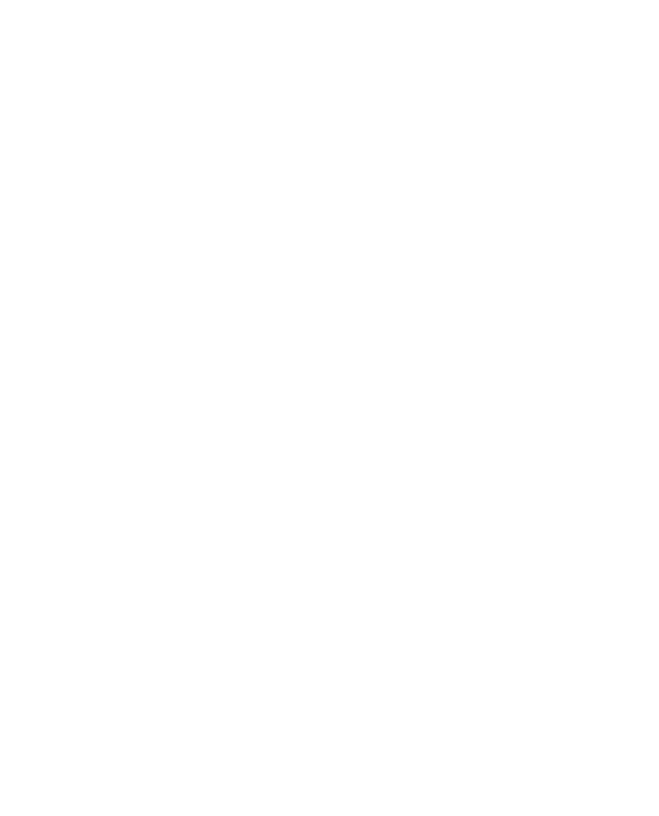
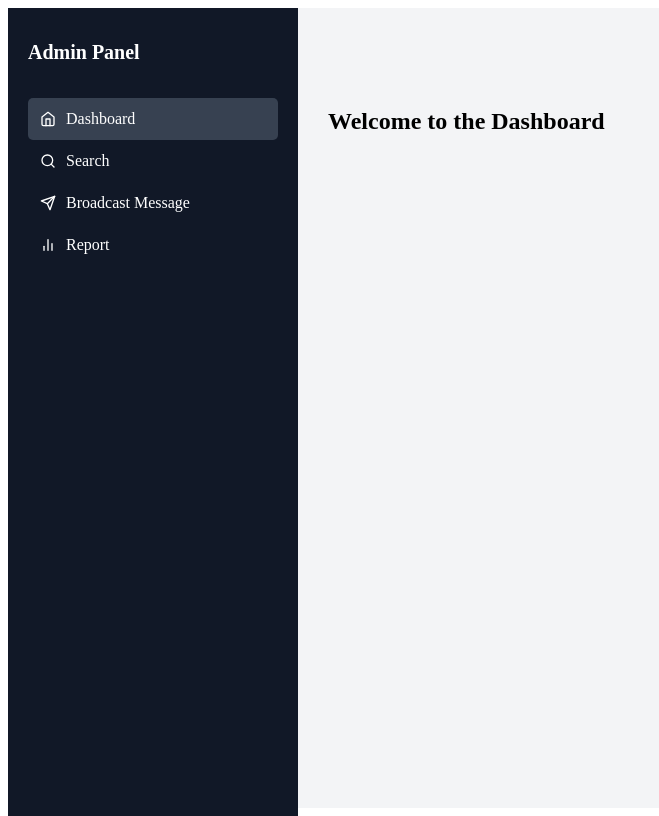
Before and after one commit to salistack/Meetzy, a React (Vite) app in the folder frontend/: page /admin/AdminDashboard in a window 1280 px wide. Before the commit this address had no page. Shown: the whole page, without its empty margins (0-659 px from the left). Built offline with nearby package versions, Linux system fonts and the light colour scheme.

Commit message:
admin dashbord

```diff
--- a/frontend/src/App.jsx
+++ b/frontend/src/App.jsx
@@ -10,7 +10,7 @@ function App() {
       <Header />
 
       <div className="dashboard-container">
-        <button className="admin-button" onClick={() => navigate("/admin")}>
+        <button className="admin-button" onClick={() => navigate("/admin/AdminDashboard")}>
           Go to Admin Panel
         </button>
       </div>
--- /dev/null
+++ b/frontend/src/components/admin/AdminDashboard.jsx
@@ -0,0 +1,111 @@
+import { useState } from "react";
+import { FiHome, FiSearch, FiSend, FiBarChart2, FiMenu, FiX } from "react-icons/fi";
+
+const AdminDashboard = () => {
+  const [active, setActive] = useState("Dashboard");
+  const [isSidebarOpen, setSidebarOpen] = useState(true);
+
+  const styles = {
+    container: {
+      display: "flex",
+      height: "100vh",
+      backgroundColor: "#f3f4f6",
+    },
+    sidebar: {
+      width: "250px",
+      height: "100vh",
+      backgroundColor: "#111827",
+      color: "#fff",
+      padding: "20px",
+      position: "fixed",
+      transition: "transform 0.3s ease-in-out",
+      transform: isSidebarOpen ? "translateX(0)" : "translateX(-250px)",
+    },
+    sidebarItem: {
+      display: "flex",
+      alignItems: "center",
+      padding: "12px",
+      borderRadius: "5px",
+      cursor: "pointer",
+      transition: "0.3s",
+    },
+    active: {
+      backgroundColor: "#374151",
+    },
+    content: {
+      marginLeft: isSidebarOpen ? "300px" : "0", // Adjust margin based on sidebar state
+      padding: "20px",
+      transition: "margin-left 0.3s",
+      flex: 1,
+    },
+    mobileHeader: {
+      backgroundColor: "#fff",
+      padding: "15px",
+      boxShadow: "0px 2px 5px rgba(0,0,0,0.1)",
+      display: "flex",
+      justifyContent: "space-between",
+      alignItems: "center",
+      position: "fixed",
+      width: "100%",
+      top: 0,
+      zIndex: 1000,
+    },
+  };
+
+  return (
+    <div style={styles.container}>
+      {/* Sidebar */}
+      <div style={styles.sidebar}>
+        <div style={{ display: "flex", justifyContent: "space-between", alignItems: "center", marginBottom: "20px" }}>
+          <h1 style={{ fontSize: "20px", fontWeight: "bold" }}>Admin Panel</h1>
+          <button onClick={() => setSidebarOpen(false)} style={{ display: "none" }}>
+            <FiX size={24} />
+          </button>
+        </div>
+
+        <ul style={{ listStyle: "none", padding: 0 }}>
+          {[
+            { name: "Dashboard", icon: <FiHome />, section: "Dashboard" },
+            { name: "Search", icon: <FiSearch />, section: "Search" },
+            { name: "Broadcast Message", icon: <FiSend />, section: "Broadcast Message" },
+            { name: "Report", icon: <FiBarChart2 />, section: "Report" },
+          ].map((item, index) => (
+            <li
+              key={index}
+              style={{
+                ...styles.sidebarItem,
+                ...(active === item.section ? styles.active : {}),
+              }}
+              onClick={() => setActive(item.section)}
+            >
+              {item.icon}
+              <span style={{ marginLeft: "10px" }}>{item.name}</span>
+            </li>
+          ))}
+        </ul>
+      </div>
+
+      {/* Main Content */}
+      <div style={styles.content}>
+        {/* Mobile Header */}
+        <div style={{ ...styles.mobileHeader, display: "none" }}>
+          <button onClick={() => setSidebarOpen(true)}>
+            <FiMenu size={24} />
+          </button>
+          <h2 style={{ fontSize: "18px", fontWeight: "bold" }}>{active}</h2>
+          <div></div>
+        </div>
+
+        {/* Page Content */}
+        <div style={{ paddingTop: "60px" }}>
+          {active === "Dashboard" && <h2 style={{ fontSize: "24px", fontWeight: "bold" }}>Welcome to the Dashboard</h2>}
+          {active === "Search" && <h2 style={{ fontSize: "24px", fontWeight: "bold" }}>Search Section</h2>}
+          {active === "Broadcast Message" && <h2 style={{ fontSize: "24px", fontWeight: "bold" }}>Send Broadcast Messages</h2>}
+          {active === "Report" && <h2 style={{ fontSize: "24px", fontWeight: "bold" }}>Reports & Analytics</h2>}
+        </div>
+      </div>
+    </div>
+  );
+};
+
+export default AdminDashboard;
--- a/frontend/src/main.jsx
+++ b/frontend/src/main.jsx
@@ -6,6 +6,7 @@ import Blogs from "./pages/user/blogs/Blogs.jsx";
 import BlogDetails from "./pages/user/blogs/BlogDetails.jsx";
 import CreateBlog from "./pages/user/blogs/CreateBlog.jsx";
 import EditBlog from "./pages/user/blogs/EditBlog.jsx";
+import AdminDashboard from "./components/admin/AdminDashboard.jsx";
 
 
 
@@ -19,7 +20,7 @@ createRoot(document.getElementById("root")).render(
         <Route path="/user/blogs/create" element={<CreateBlog />} />
         <Route path="/user/blogs/:id" element={<BlogDetails />} />
         <Route path="/user/blogs/edit/:id" element={<EditBlog />} />
-
+        <Route path="/admin/AdminDashboard" element={<AdminDashboard />} />
       </Routes>
     </Router>
   </StrictMode>
```
